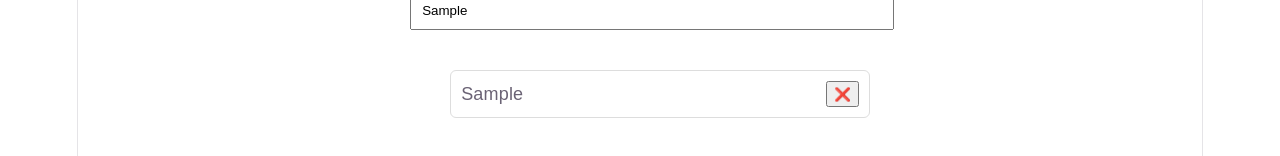
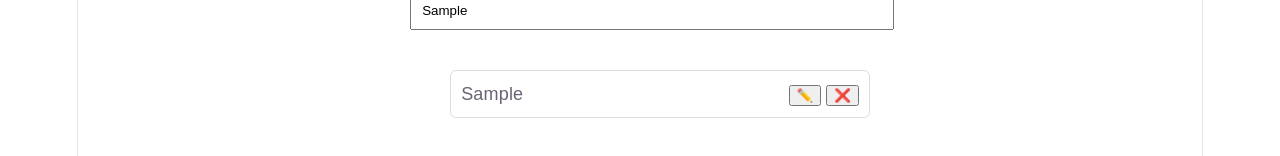
Before and after one commit to var1986-infosec/longarc-labs, a React (Vite) app: page / in a window 1280 px wide. Both pictures are taken after typing "Sample", "Sample" into the empty fields and a click on the button "Add". Shown: the part 198-354 px from the top of the page. Built offline with nearby package versions, Linux system fonts and the light colour scheme.

Commit message:
Add note editing

```diff
--- a/src/App.tsx
+++ b/src/App.tsx
@@ -9,6 +9,8 @@ function App() {
 
   const [input, setInput] = useState("");
   const [search, setSearch] = useState("");
+  const [editingIndex, setEditingIndex] = useState<number | null>(null);
+const [editText, setEditText] = useState("");
 
   useEffect(() => {
     localStorage.setItem("notes", JSON.stringify(notes));
@@ -24,6 +26,24 @@ function App() {
   function deleteNote(index: number) {
     setNotes((prev) => prev.filter((_, i) => i !== index));
   }
+
+function startEditing(index: number) {
+  setEditingIndex(index);
+  setEditText(notes[index]);
+}
+
+function saveEdit() {
+  if (editingIndex === null) return;
+
+  setNotes((prev) =>
+    prev.map((note, index) =>
+      index === editingIndex ? editText : note
+    )
+  );
+
+  setEditingIndex(null);
+  setEditText("");
+}
 
   const filteredNotes = notes
     .map((note, index) => ({
@@ -78,9 +98,14 @@ function App() {
       />
 
       <NotesList
-        notes={filteredNotes}
-        onDelete={deleteNote}
-      />
+  notes={filteredNotes}
+  onDelete={deleteNote}
+  editingIndex={editingIndex}
+  editText={editText}
+  onStartEditing={startEditing}
+  onEditTextChange={setEditText}
+  onSaveEdit={saveEdit}
+/>
     </div>
   );
 }
--- a/src/components/NotesList.tsx
+++ b/src/components/NotesList.tsx
@@ -6,9 +6,22 @@ type NoteItem = {
 type NotesListProps = {
   notes: NoteItem[];
   onDelete: (index: number) => void;
+  editingIndex: number | null;
+  editText: string;
+  onStartEditing: (index: number) => void;
+  onEditTextChange: (text: string) => void;
+  onSaveEdit: () => void;
 };
 
-function NotesList({ notes, onDelete }: NotesListProps) {
+function NotesList({
+  notes,
+  onDelete,
+  editingIndex,
+  editText,
+  onStartEditing,
+  onEditTextChange,
+  onSaveEdit,
+}: NotesListProps) {
   return (
     <ul style={{ marginTop: 20 }}>
       {notes.map((note) => (
@@ -17,17 +30,47 @@ function NotesList({ notes, onDelete }: NotesListProps) {
           style={{
             display: "flex",
             justifyContent: "space-between",
+            alignItems: "center",
             padding: "10px",
             border: "1px solid #ddd",
             marginBottom: "8px",
             borderRadius: "6px",
           }}
         >
-          {note.text}
+          {editingIndex === note.index ? (
+            <>
+              <input
+                value={editText}
+                onChange={(e) => onEditTextChange(e.target.value)}
+                style={{
+                  flex: 1,
+                  padding: "8px",
+                  marginRight: "10px",
+                }}
+              />
 
-          <button onClick={() => onDelete(note.index)}>
-            ❌
-          </button>
+              <button onClick={onSaveEdit}>
+                Save
+              </button>
+            </>
+          ) : (
+            <>
+              <span>{note.text}</span>
+
+              <div>
+                <button
+                  onClick={() => onStartEditing(note.index)}
+                  style={{ marginRight: "5px" }}
+                >
+                  ✏️
+                </button>
+
+                <button onClick={() => onDelete(note.index)}>
+                  ❌
+                </button>
+              </div>
+            </>
+          )}
         </li>
       ))}
     </ul>
```
